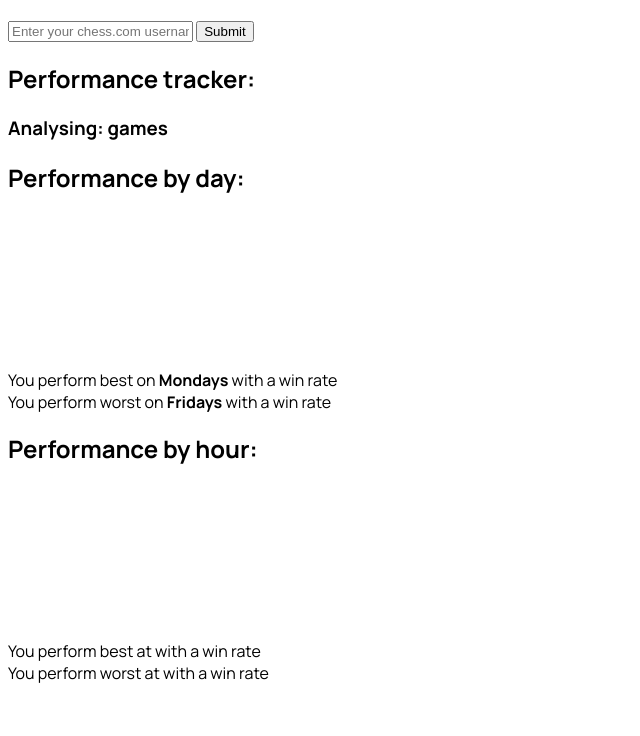
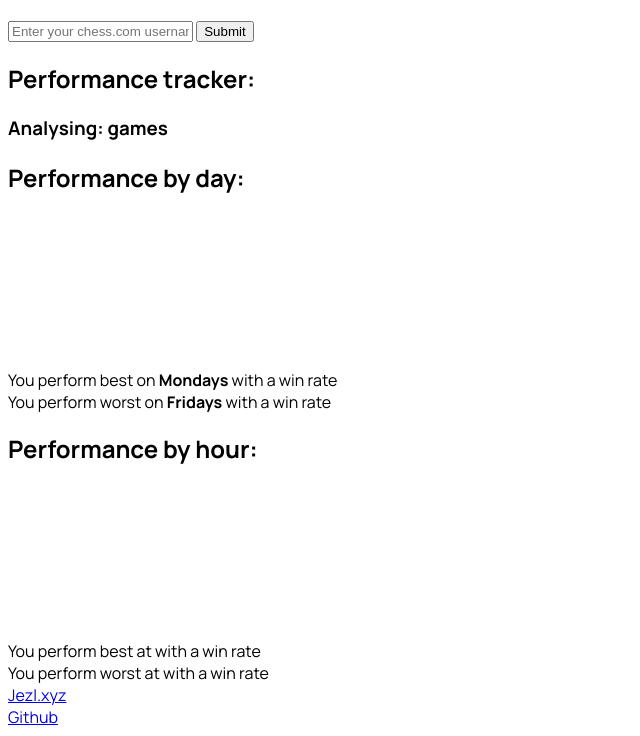
Before and after one commit to JeremyJamesL/chess-times, a website with bundled scripts: page index.html in a window 1280 px wide. Shown: the part 68-804 px from the top of the page, without its empty margins (0-640 px from the left). Built offline with nearby package versions, Linux system fonts and the light colour scheme.

Commit message:
📦 NEW: footer

```diff
--- a/index.html
+++ b/index.html
@@ -16,7 +16,7 @@
     <link rel="stylesheet" href="/dist/style.css" />
   </head>
   <body
-    class="bg-neutral-900 text-white font-body"
+    class="bg-neutral-900 text-white font-body relative"
     style="font-family: Manrope, 'Noto Sans', sans-serif"
   >
     <header>
@@ -104,7 +104,14 @@
           </div>
       <div>
       </section>
+
     </main>
+    <footer>
+      <div class="container py-2 flex gap-3 items-center justify-end">
+        <a href="https://jezl.xyz" class="text-sm underline">Jezl.xyz</a><br/>
+        <a href="https://github.com/JeremyJamesL/chess-times" class="text-sm underline">Github</a>
+      </div>
+    </footer>
     <script src="https://cdn.jsdelivr.net/npm/chart.js"></script>
     <script type="module" src="./src/index.js"></script>
   </body>
--- a/src/index.js
+++ b/src/index.js
@@ -116,6 +116,7 @@ const getArchives = async () => {
 const handleFormSubmit = async (e) => {
   e.preventDefault();
 
+  // Kill charts if they already exits (required by Chart.js)
   if (dayChart) {
     dayChart.destroy();
   }
--- a/src/style.css
+++ b/src/style.css
@@ -5,6 +5,15 @@
 html,
 body {
   min-height: 100vh;
+  margin: 0;
+}
+
+:root {
+  --header-height: 72px;
+}
+
+main {
+  min-height: calc(100vh - var(--header-height));
 }
 
 .container {
```
